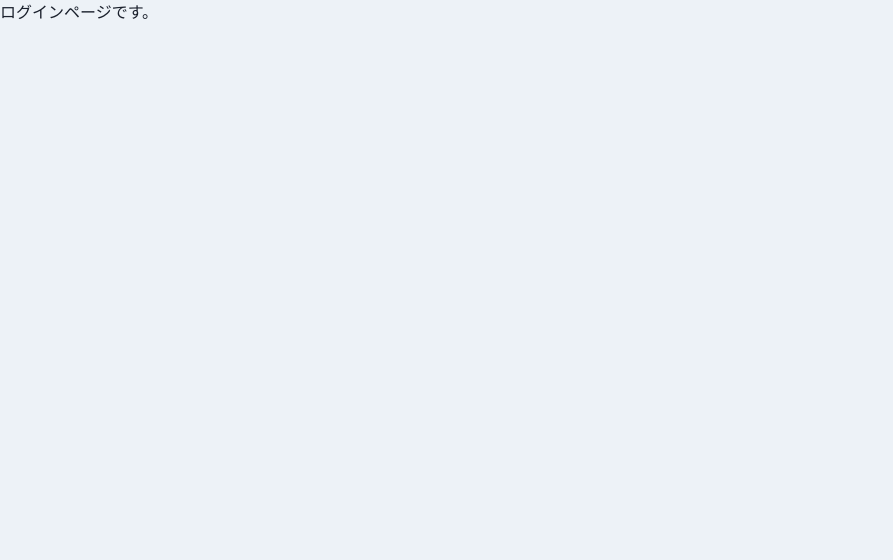
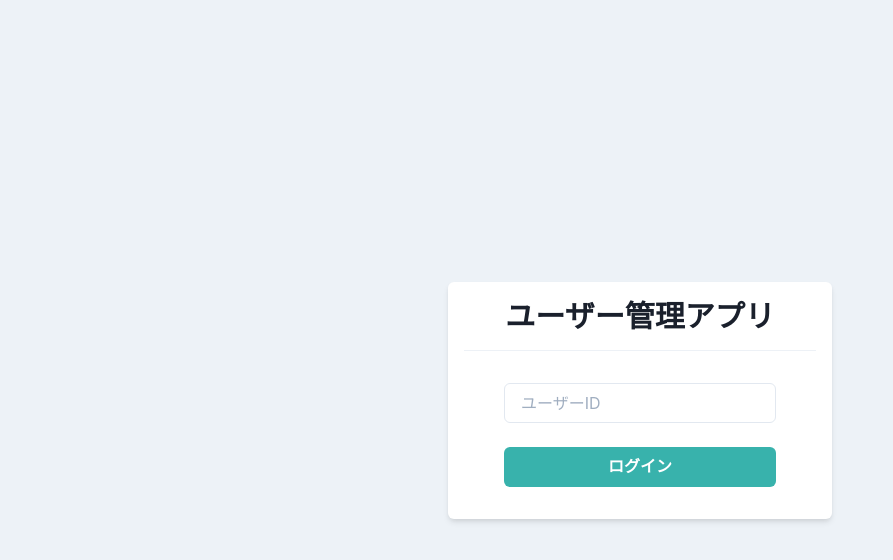
Before and after one commit to programmerkoji/chakraui_practice, a React (Create React App) app: page / in a window 1280 px wide. Shown: the top 560 px of the page, without its empty margins (0-893 px from the left). Built offline with nearby package versions, Linux system fonts and the light colour scheme.

Commit message:
ログイン画面の雛形作成

```diff
--- a/src/components/pages/Login.tsx
+++ b/src/components/pages/Login.tsx
@@ -1,5 +1,29 @@
 import { memo, VFC } from "react";
+import {
+	Box,
+	Button,
+	Divider,
+	Flex,
+	Heading,
+	Input,
+	Stack,
+} from "@chakra-ui/react";
 
 export const Login: VFC = memo(() => {
-  return <p>ログインページです。</p>
-})
+	return (
+		<Flex align="center" justify="center" height="100vh">
+			<Box bg="white" w="sm" p={4} borderRadius="md" shadow="md">
+				<Heading as="h1" size="lg" textAlign="center">
+					ユーザー管理アプリ
+				</Heading>
+				<Divider my={4} />
+				<Stack spacing={6} py={4} px={10}>
+					<Input placeholder="ユーザーID" />
+					<Button bg="teal.400" color="white" _hover={{ opacity: 0.8 }}>
+						ログイン
+					</Button>
+				</Stack>
+			</Box>
+		</Flex>
+	);
+});
```
